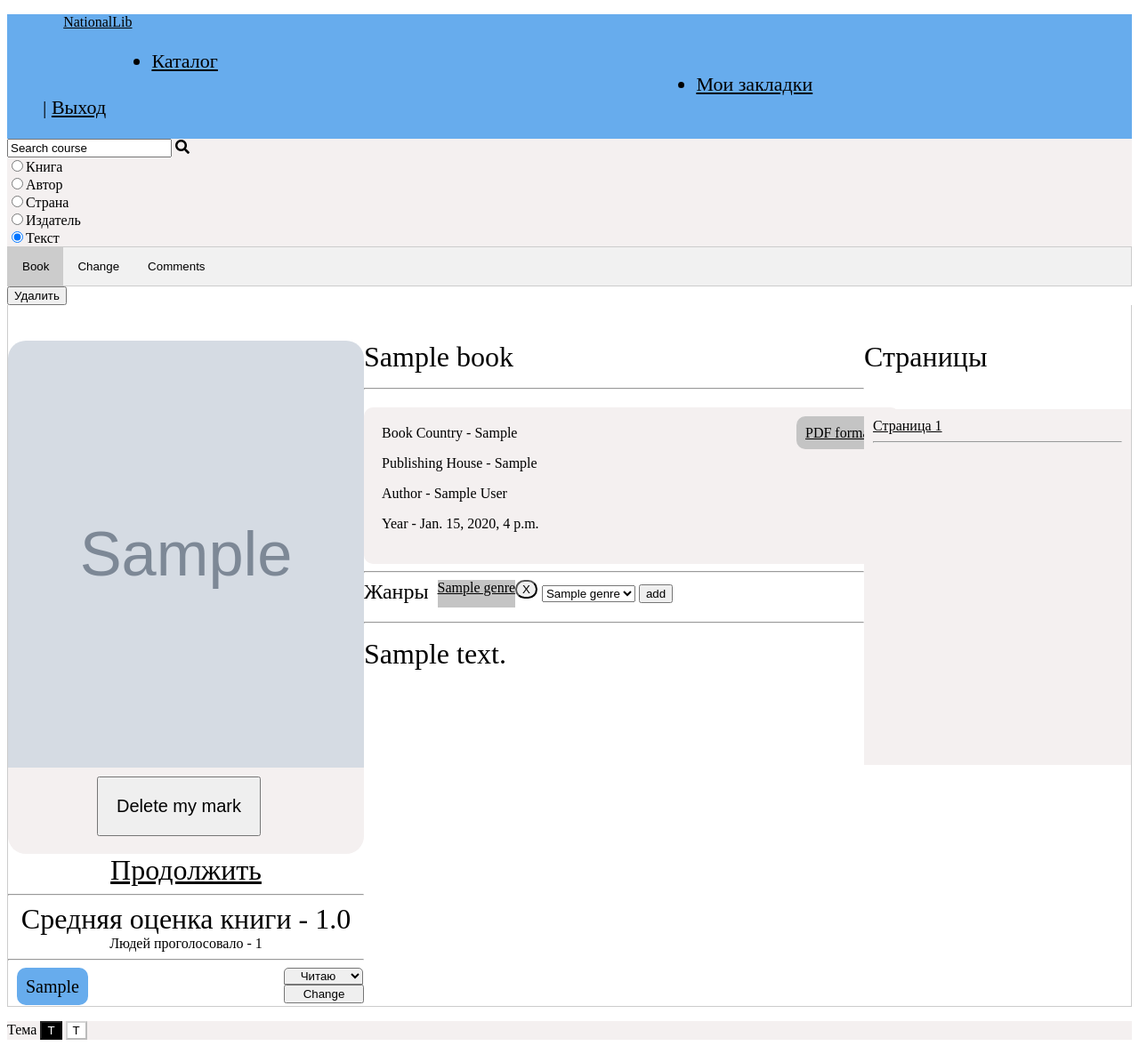
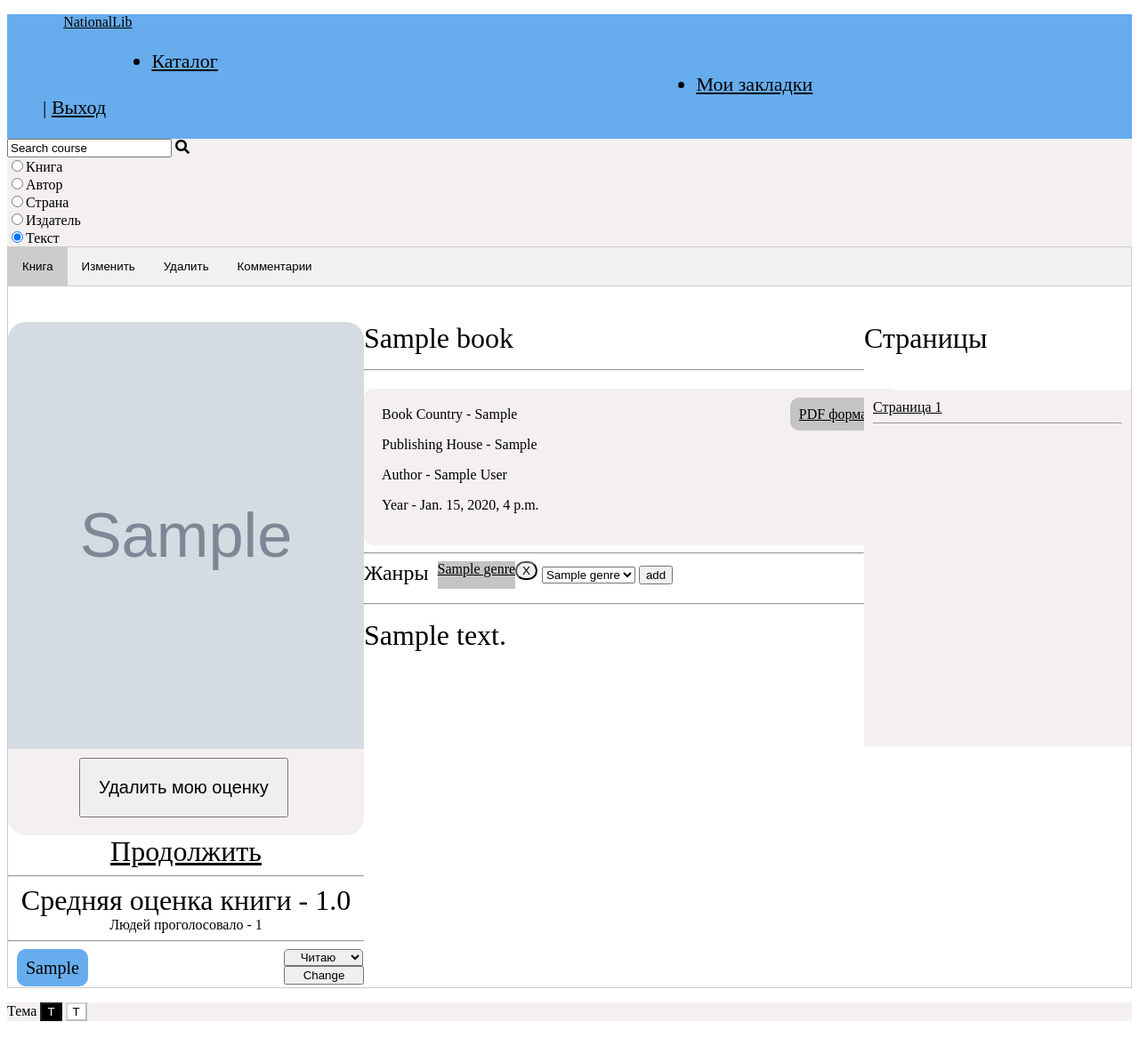
Before and after one commit to kalenmm/nationLib, a Django app: page /library/book/1/ in a window 1280 px wide. Shown: the whole page at 89% size. After the commit the page ends 1148 px from the top, so only its background shows below. Run offline with Django 3.2, Linux system fonts and the light colour scheme; a user stored in the database is signed in; tables that the repository leaves empty hold one stand-in row (values such as "Sample post"); grey boxes marked "Sample" are stand-in pictures; some libraries are stand-ins or nearby versions.

Commit message:
Обновил дизайн, футер в плане

```diff
--- a/library/templates/library/book_page.html
+++ b/library/templates/library/book_page.html
@@ -137,18 +137,20 @@
 </div>
 
 <div class="tab">
-    <button class="tablinks" onclick="openCity(event, 'bookView')" id="defaultOpen">Book</button>
+    <button class="tablinks" onclick="openCity(event, 'bookView')" id="defaultOpen">Книга</button>
     {%if user.is_staff %}
-    <button class="tablinks" onclick="openCity(event, 'bookChange')">Change</button>
-    {% endif %}
-    <button class="tablinks" onclick="openCity(event, 'bookComments')">Comments</button>
-</div>
-
-                    <form action="{%url 'delete_book' %}"  method="post">
+    <button class="tablinks" onclick="openCity(event, 'bookChange')">Изменить</button>
+        <form action="{%url 'delete_book' %}"  method="post">
                         {% csrf_token %}
                             <input type="text" name="id" value="{{book.pk}}" method='POST' style="display: none">
                             <button type="submit" >Удалить</button>
                     </form>
+    {% endif %}
+    <button class="tablinks" onclick="openCity(event, 'bookComments')">Комментарии</button>
+
+</div>
+
+
 <div id="bookView" class="tab-content">
     <div class="firstPart" style="width: 400px;">
         <div class="bookPicture" style="background-image: url('{{media_url}}{{book.book_img}}'); background-size: cover;
@@ -164,8 +166,8 @@
                                 {% csrf_token %}
                                 <input type="text" name="id" value="{{book.pk}}" method='POST' style="display: none">
                                 <input type="text" name="mark" value="delete" method='POST' style="display: none">
-                                <div style="margin-left: 25%;">
-                                <button type="submit"  style="font-size:20px; padding: 20px;">Delete my mark</button>
+                                <div style="margin-left: 20%;">
+                                <button type="submit"  style="font-size:20px; padding: 20px;">Удалить мою оценку</button>
                                     </div>
                             </form>
                 {% else %}
@@ -274,7 +276,7 @@
             </div>
             <div>
                 <div>
-                    <a style="padding: 10px; border-radius:10px;background-color: #C4C4C4;" href="{{media_url}}{{ pdf.book_pdf }}">PDF format</a>
+                    <a style="padding: 10px; border-radius:10px;background-color: #C4C4C4;" href="{{media_url}}{{ pdf.book_pdf }}">PDF формат</a>
                 </div>
             </div>
         </div>
--- a/library/templates/library/index.html
+++ b/library/templates/library/index.html
@@ -11,7 +11,7 @@
     <link rel="stylesheet" href="{% static 'css/white.css'%}" type="text/css" class="theme">
 </head>
 <body>
-    <div id="header">
+    <div id="header" style="position: fixed; margin-top: -120px;">
         <p id="logo" style="margin-left: 5%"><a href="/library/">NationalLib</a></p>
     <ul style="font-size: 22px">
         <li style="margin-left: 10%;">
@@ -58,7 +58,7 @@
     </form>
 
 </div>
-    <div id="main">
+    <div id="main" style="margin-top:120px;">
         <h1>Новые книги</h1>
             <div class="bookLine">
 
```
Also changed, not shown: library/templates/library/paper.html (+5 -6 lines), library/templates/library/search.html (+9 -4 lines).
